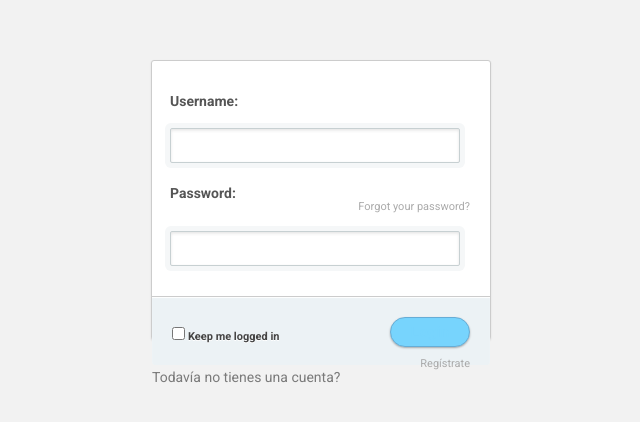
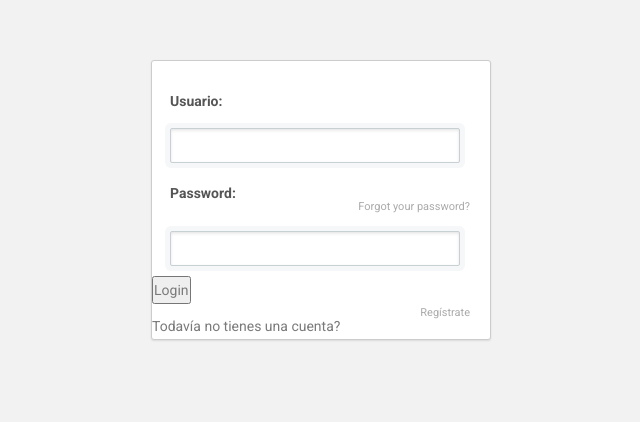
Before and after one commit to Jeremy-Ramirez/AgenciaLaboralFront, an Angular app: page /login in a window 1280 px wide. Shown: the part 200-622 px from the top of the page, without its empty margins (319-959 px from the left). Built offline with nearby package versions, Linux system fonts and the light colour scheme.

Commit message:
Creando Login Reactive Form

```diff
--- a/src/app/app.module.ts
+++ b/src/app/app.module.ts
@@ -12,6 +12,7 @@ import { FeedbackComponent } from './components/feedback/feedback.component';
 import { FooterComponent } from './components/footer/footer.component';
 import { LoginComponent } from './components/login/login.component';
 import { MainComponent } from './components/main/main.component';
+import { ReactiveFormsModule } from '@angular/forms';
 
 @NgModule({
   declarations: [
@@ -28,7 +29,8 @@ import { MainComponent } from './components/main/main.component';
   ],
   imports: [
     BrowserModule,
-    AppRoutingModule
+    AppRoutingModule,
+    ReactiveFormsModule
   ],
   providers: [],
   bootstrap: [AppComponent]
--- a/src/app/components/login/login.component.html
+++ b/src/app/components/login/login.component.html
@@ -1,17 +1,23 @@
+
+
 <div id="container">
-    <form>
+    <form [formGroup]='forma' (ngSubmit)="guardar()" >
         <!-- Username -->
-        <label for="name">Username:</label>
-        <input type="name">
+        <label for="name">Usuario:</label>
+        <input type="name" formControlName='usuario'[class.is-invalid]="UsuarioNoValido">
+        <small *ngIf="UsuarioNoValido" class="text-danger">
+            Ingrese su usuario
+        </small>
         <!-- Password -->
         <label for="username">Password:</label>
         <p><a href="#">Forgot your password?</a>
-        <input type="password">
-        <div id="lower">
-            <input type="checkbox"><label class="check" for="checkbox">Keep me logged in</label>
-            <!-- Submit Button -->
-            <input type="submit" value="Login">
-        </div>
+        <input type="password"  formControlName='password'[class.is-invalid]="PasswordNoValido">
+        <small *ngIf="PasswordNoValido" class="text-danger">
+            Ingrese su contraseña
+        </small>
+
+
+        <button type="submit">Login</button>
         <div class="register">
             <p>Todavía no tienes una cuenta? <a href="#">Regístrate</a> </p>
 
--- a/src/app/components/login/login.component.ts
+++ b/src/app/components/login/login.component.ts
@@ -1,4 +1,5 @@
 import { Component, OnInit } from '@angular/core';
+import { FormBuilder, FormGroup, Validators } from '@angular/forms';
 
 @Component({
   selector: 'app-login',
@@ -7,9 +8,48 @@ import { Component, OnInit } from '@angular/core';
 })
 export class LoginComponent implements OnInit {
 
-  constructor() { }
+  forma:FormGroup;
+
+  constructor(private fb:FormBuilder) {
+
+    this.crearFormulario();
+
+   }
 
   ngOnInit(): void {
   }
 
+
+  crearFormulario(){
+    this.forma=this.fb.group({
+
+      usuario:['',Validators.required],
+      password:['',[Validators.required,Validators.minLength(6)]]
+
+    })
+  }
+
+  get UsuarioNoValido(){
+    return this.forma.get('usuario').invalid && this.forma.get('usuario').touched
+  }
+  get PasswordNoValido(){
+    return this.forma.get('password').invalid && this.forma.get('password').touched
+  }
+
+
+  guardar(){
+
+    if(this.forma.invalid) {
+      return Object.values(this.forma.controls).forEach(control=>{
+        control.markAsTouched();
+      })
+    }
+
+    //Posteo de inf, a base de datos, a correo
+    console.log(this.forma.value);
+
+
+    }
+
+
 }
--- a/tsconfig.json
+++ b/tsconfig.json
@@ -5,7 +5,7 @@
     "baseUrl": "./",
     "outDir": "./dist/out-tsc",
     "forceConsistentCasingInFileNames": true,
-    "strict": true,
+    "strict": false,
     "noImplicitReturns": true,
     "noFallthroughCasesInSwitch": true,
     "sourceMap": true,
```
